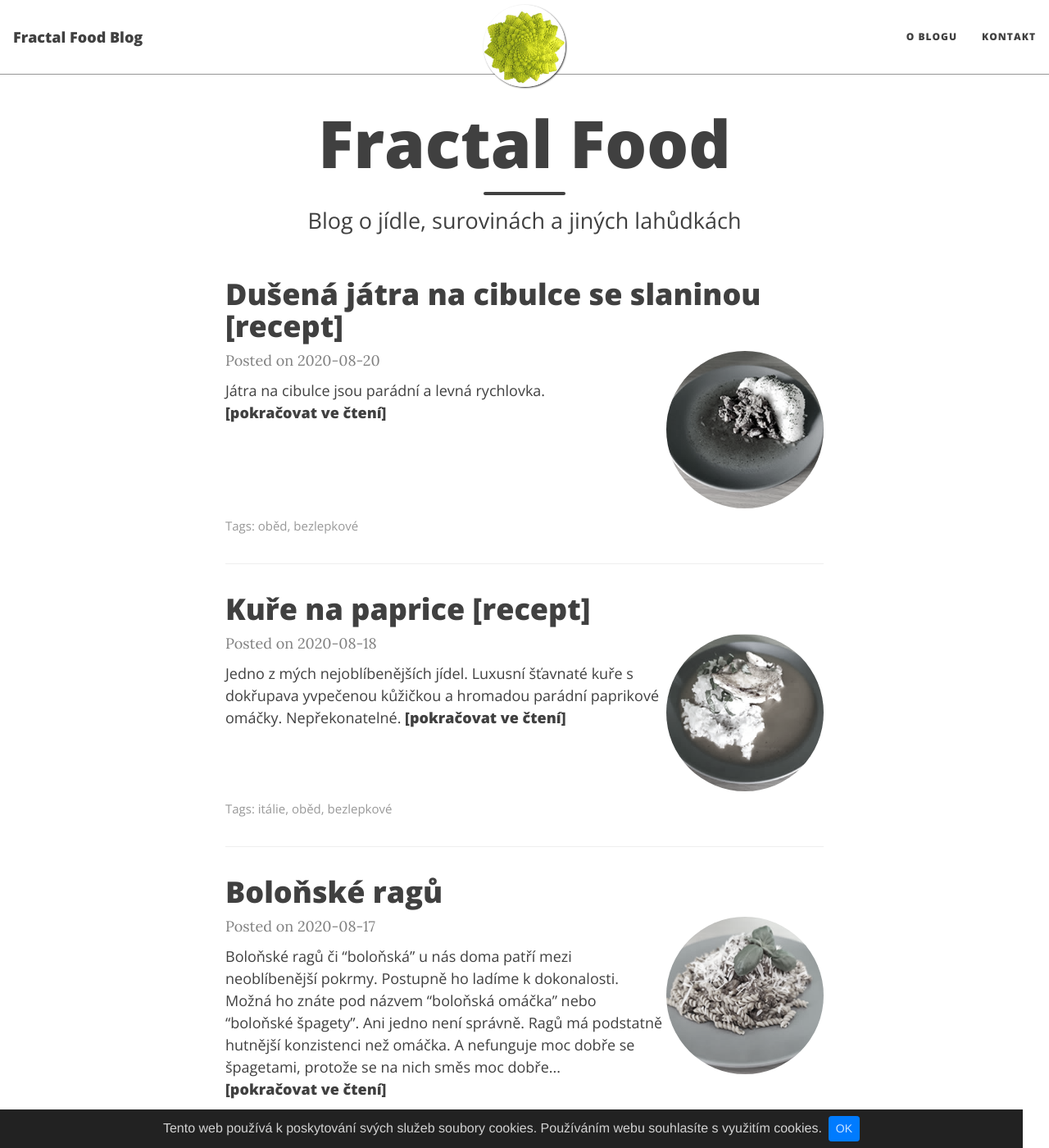
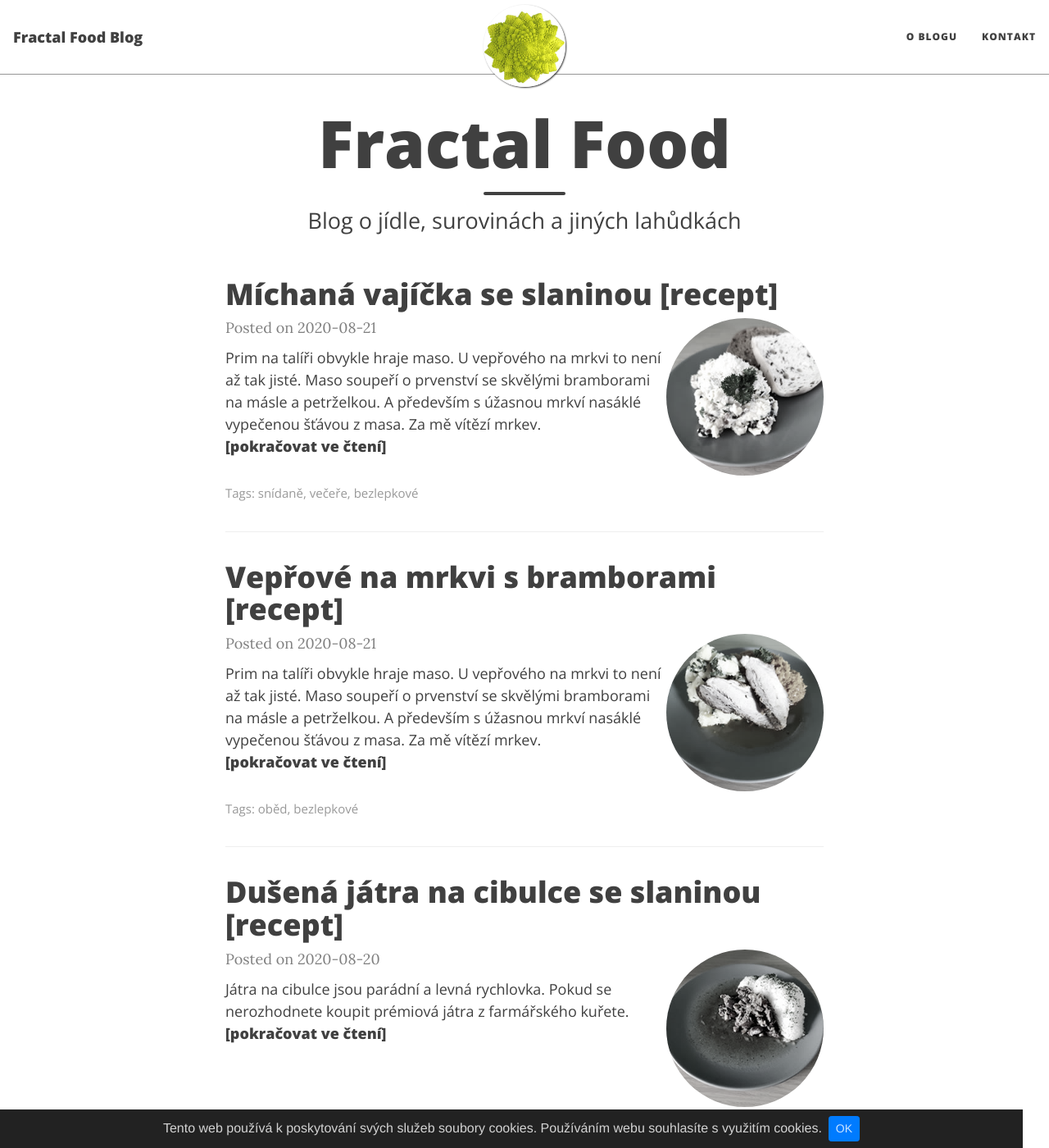
Before and after one commit to Chaoticum/fractal-food-blog, a Jekyll site: the page built from index.html, in a window 1280 px wide and 1400 px high. Shown: the whole window at 82% size. Built offline with Jekyll 4.4.1, drawn with Linux system fonts in a browser that asks for light colours; nearby versions of some CDN libraries; the list of posts is cut into pages by our own code; some of the changed lines change nothing that is shown; some of the changed text lies outside the part shown.

Commit message:
veprove na mrkvi michana vajicka

```diff
--- a/_posts/2020-08-17-bolonske-ragu.md
+++ b/_posts/2020-08-17-bolonske-ragu.md
@@ -1,6 +1,6 @@
 ---
 layout: post
-title: "Boloňské ragů"
+title: "Boloňské ragů [recept]"
 permalink: /bolonske-ragu/
 date: 2020-08-17
 author: Fractal Eater
--- a/_posts/2020-08-20-dusena-jatra-cibulka-slanina.md
+++ b/_posts/2020-08-20-dusena-jatra-cibulka-slanina.md
@@ -10,14 +10,14 @@ share-img: assets/post-img/2020-08-20-dusena-jatra-cibulka-slanina/02-cover-jatr
 tags: [oběd, bezlepkové]
 ---
 
-Játra na cibulce jsou parádní a levná rychlovka.
+Játra na cibulce jsou parádní a levná rychlovka. Pokud se nerozhodnete koupit prémiová játra z farmářského kuřete.
 
-## Seznam surovin (4 porce)
+## Seznam surovin (4 porce - 170 Kč)
 
-* Kuřecí játra
-* Žlutá cibule
-* Slanina
-* Rýže
+* Kuřecí játra - 0,5 Kg - 80 Kč
+* Žlutá cibule - 250 g - 5 Kč
+* Slanina - 150 g - 60 Kč
+* Rýže - 200 g - 25 Kč
 * Majoránka
 * Petržel
 * Pepř
--- /dev/null
+++ b/_posts/2020-08-21-veprove-na-mrkvi.md
@@ -0,0 +1,71 @@
+---
+layout: post
+title: "Vepřové na mrkvi s bramborami [recept]"
+permalink: /veprove-na-mrkvi/
+date: 2020-08-21
+author: Fractal Eater
+cover-img: assets/post-img/2020-08-21-veprove-na-mrkvi/02-cover-veprove-na-mrkvi.jpg
+thumbnail-img: assets/post-img/2020-08-21-veprove-na-mrkvi/01-thumb-veprove-na-mrkvi.jpg
+share-img: assets/post-img/2020-08-21-veprove-na-mrkvi/02-cover-veprove-na-mrkvi.jpg
+tags: [oběd, bezlepkové]
+---
+
+Prim na talíři obvykle hraje maso. U vepřového na mrkvi to není až tak jisté. Maso soupeří o prvenství se skvělými bramborami na másle a petrželkou. A především s úžasnou mrkví nasáklé vypečenou šťávou z masa. Za mě vítězí mrkev.
+
+## Seznam surovin (6 porcí - 395 Kč)
+
+* Mrkev - 2 kg - 110 Kč
+* Žlutá cibule - 0,5 kg - 10 Kč
+* Vepřové plecko - 1 kg - 220 Kč
+* Brambory - 1,5 kg - 35 Kč
+* Petrželová nať (čerstvá) - 20 Kč
+* Máslo
+* Tymián
+* Pepř
+* Sůl
+* Voda
+
+## Postup (3 hodiny vaření)
+
+Recept je velice jednoduchý, ale přípravy jsou nečekaně zdlouhavé.
+
+### Příprava surovin a začátek pečení - 1,5 hodiny
+
+* **Mrkev** oškrábejte, očistěte, nastrouhejte nadrobno a dejte do velkého pekáče.
+* **Cibuli** oloupejte a nakrájejte nadrobno.
+* Rozehřejte pánev a dejte na ni smažit **cibuli** pěkně dozlatova.
+* **Vepřové plecko** vyndejte z lednice, řádně **osolte**, **opepřete** a okořeňte **tymiánem**.
+* Hotovou **cibuli** promíchejte v pekáči s **mrkví**. Směs **osolte** a **opepřete**.
+* Rozehřejte si troubu na 220°C.
+* Na rozehřáté pávni zprudka opečte **vepřové plecko**, aby se maso zatáhlo.
+* Maso předejte do pekáče a mrkvovo-cibulovou směsí ho kompletně zakryjte. Podlejte **vodou**.
+* Pekáč přikryjte a dejte do trouby.
+* Troubu stáhněte na 180°C a pečte cca 60 minut.
+
+![Příprava surovin](../assets/post-img/2020-08-21-veprove-na-mrkvi/pripravy.jpg "Příprava surovin")
+
+### Pečení + příprava a vaření brambor - 90 minut
+
+* **Petrželovou nať** propláchněte, oberte ze stonků a pokrájejte nadrobno.
+* **Brambory** oškrábejte, očistěte a pokrájete na stejně velké kousky.
+* Dejte **brambory** vařit do **osolené** vody. Můžete přidat i stonky petržele.
+* Po uběhnutí 60 minut vyndejte pekáč z trouby. Na chvíli vyndejte maso bokem.
+* Mrkvovou směs pořádně promíchejte. Dle potřeby dochuťte a znovu podlejte **vodou**.
+* Mrkev je v této chvíli ještě trochu tvrdá
+* Vraťte maso do pekáče, přikrejte a dejte do trouby na dalších 30 minut stále při 180°C.
+* Slejte uvařené brambory. Petrželové stonky vyhoďte.
+* Do brambor přihoďte poctivou dávku **másla**, pokrájenou **petrželovou nať** a promíchejte.
+
+![Maso a mrkev v pekáči](../assets/post-img/2020-08-21-veprove-na-mrkvi/pekac.jpg "Maso a mrkev v pekáči")
+
+### Hotovo, servírujeme
+
+* Na talíř dejte **brambory s máslem a petrželkou**.
+* Přidejte **mrkev s cibulí a vypečenou štávou**.
+* Dle velikosti jeden až tři plátky měkkého **vepřového plecka**.
+
+![Vepřové na mrkvi s bramborami](../assets/post-img/2020-08-21-veprove-na-mrkvi/veprove-na-mrkvi.jpg "Vepřové na mrkvi s bramborami")
+
+## Volitelné suroviny, tipy a poznámky
+
+* Původně jsme maso na mrkvi pekli klasickým způsobem. Ale po delším experimentování a neustálém zvyšování dávky mrkve se jedná spíše o **brazírování**.
--- /dev/null
+++ b/_posts/2020-08-22-michana-vajicka-se-slaninou.md
@@ -0,0 +1,63 @@
+---
+layout: post
+title: "Míchaná vajíčka se slaninou [recept]"
+permalink: /michana-vajicka-se-slaninou/
+date: 2020-08-21
+author: Fractal Eater
+cover-img: assets/post-img/2020-08-22-michana-vajicka-se-slaninou/02-cover-michana-vajicka-se-slaninou.jpg
+thumbnail-img: assets/post-img/2020-08-22-michana-vajicka-se-slaninou/01-thumb-michana-vajicka-se-slaninou.jpg
+share-img: assets/post-img/2020-08-20-dusena-jatra-cibulka-slanina/02-cover-michana-vajicka-se-slaninou.jpg
+tags: [snídaně, večeře, bezlepkové]
+---
+
+Prim na talíři obvykle hraje maso. U vepřového na mrkvi to není až tak jisté. Maso soupeří o prvenství se skvělými bramborami na másle a petrželkou. A především s úžasnou mrkví nasáklé vypečenou šťávou z masa. Za mě vítězí mrkev.
+
+## Seznam surovin (2 porce - 110 Kč)
+
+* Vejce - 6 ks - 50 Kč
+* Slanina - 100 g - 30 Kč
+* Parmazán - 10 g - 10 Kč
+* Čerstvá petrželová nať nebo pažitka - 5 Kč
+* Pepř
+* Sůl
+* Pečivo - 3 ks - 15 Kč (tři plátky bezlepkového chleba Schar)
+
+## Postup (15 minut vaření)
+
+Tohle musí zvládnout každý.
+
+### Příprava surovin - 5 minut
+
+* **Slaninu** nakrájejte na malé kousky.
+* **Petrželovou nať** propláchněte, oberte ze stonků a pokrájejte nadrobno.
+* **Vajíčka** rozklepněte do misky.
+
+### Slanina - 5 minut
+
+* **Slaninu** opečte na pávni.
+* Vypečený tuk slejte bokem.
+
+### Vajíčka - 5 minut
+
+* **Vajíčka** přilejte do pánve ke slanině a **opepřete**.
+* Pravidelně míchejte a odstavujte bokem z plotýnky, aby se vajíčka nevysušily, nepřipekly a nepřichytly k pánvi.
+* Finální konzistence má "šťavnatá".
+* Pánve odstavte bokem. Lehce **osolte**, přidejte nasekanou **petrželovou nať** a hrstku **parmazánu**. Promíchejte.
+
+![Vejce na pánvi](../assets/post-img/2020-08-22-michana-vajicka-se-slaninou/panev.jpg "Vejce na pánvi")
+
+### Hotovo, servírujeme
+
+* Na talíř dejte **míchaná vajíčka se slaninou a petrželkou**.
+* Posypte **parmazánem** a dozdobte **petrželkou**.
+* Podávejte s pečivem dle chuti.
+
+![Míchaná vajíčka se slaninou](../assets/post-img/2020-08-22-michana-vajicka-se-slaninou/michana-vajicka-se-slaninou.jpg "Míchaná vajíčka se slaninou")
+
+## Volitelné suroviny, tipy a poznámky
+
+* **Vajíčka** se dělají opravdu rychle. Stačí jim 2-3 minuty. Snažte se je nevysušit.
+* **Vajíčka** nešlehejte. Stačí je promíchat na pávni.
+* Krom vajec a soli můžete přidat nebo ubrat prakticky libovolnou surovinu. Vynechejte slaninu a máte vegetariánský pokrm. Parmazán dáváme do vajíček jen když zbyde z jiného jídla. Záleží na chuti a rozpočtu. Nejdražší suroviny stejně budou vejce, pokud preferujete bio a volný výběh.
+* **Čerstvé bylinky** nejsou vždy po ruce. Sušené jsou taky v pohodě, ale nejsou chuťově až tak výrazné.
+* Občas se přidává k vajíčkům trošku **mléka**, **smetany** nebo jen **vody**. Mléko a smetana pokrm trošku zjemní. Ale primární účel je zvlhčovací. Tyto komponenty totiž pomohou udržet vejce štavnatější a trošku ubránit před vysušením. Ale třeba skvělá domácí vejce je škoda vylepšovat mléčným produktem. S trochou praxe budou perfektní i bez toho.
```
Also changed, not shown: assets/post-img/2020-08-21-veprove-na-mrkvi/01-thumb-veprove-na-mrkvi.jpg (added), assets/post-img/2020-08-21-veprove-na-mrkvi/02-cover-veprove-na-mrkvi.jpg (added), assets/post-img/2020-08-21-veprove-na-mrkvi/pekac.jpg (added), assets/post-img/2020-08-21-veprove-na-mrkvi/veprove-na-mrkvi.jpg (added), assets/post-img/2020-08-22-michana-vajicka-se-slaninou/01-thumb-michana-vajicka-se-slaninou.jpg (added), assets/post-img/2020-08-22-michana-vajicka-se-slaninou/02-cover-michana-vajicka-se-slaninou.jpg (added), assets/post-img/2020-08-22-michana-vajicka-se-slaninou/michana-vajicka-se-slaninou.jpg (added), assets/post-img/2020-08-22-michana-vajicka-se-slaninou/panev.jpg (added), 1 other file.
